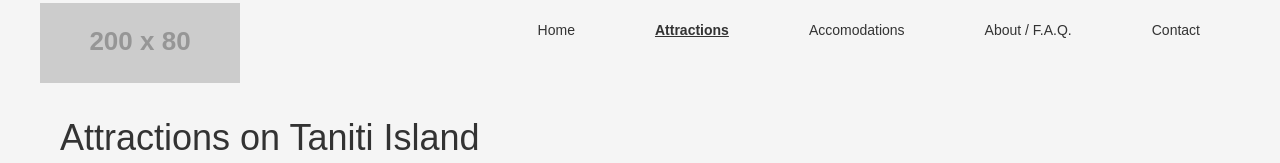
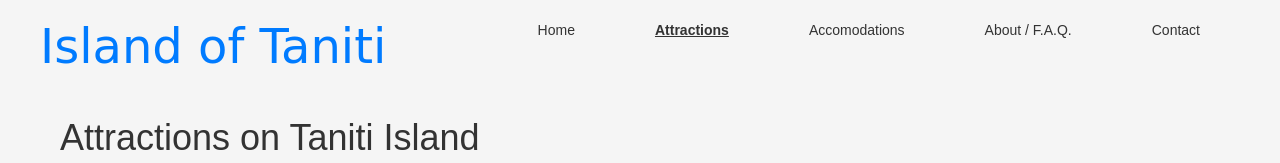
Before and after one commit to Jeremy-Excersion/jeremy-excersion.github.io, a plain HTML site: page attractions.html in a window 1280 px wide. Shown: the top 163 px of the page. Drawn offline with Linux system fonts and the light colour scheme; placeholder pictures from the web are drawn by us.

Commit message:
updating logo

```diff
--- a/attractions.html
+++ b/attractions.html
@@ -10,7 +10,7 @@
 
 <body>
     <header class="flex container w-full space-between">
-        <a href="index.html"><img src="https://placehold.co/200x80?text=Logo" alt="Taniti logo"></a>
+        <a href="index.html" style="font-size:48px;font-family: cursive;">Island of Taniti</a>
         <nav class="flex">
             <ul class="inline-flex">
                 <li><a class="nav-link" href="index.html">Home</a></li>
```
Also changed, not shown: about.html (+2 -1 lines), accomodations.html (+2 -1 lines), book.html (+2 -1 lines), contact.html (+2 -1 lines), index.html (+2 -1 lines).
